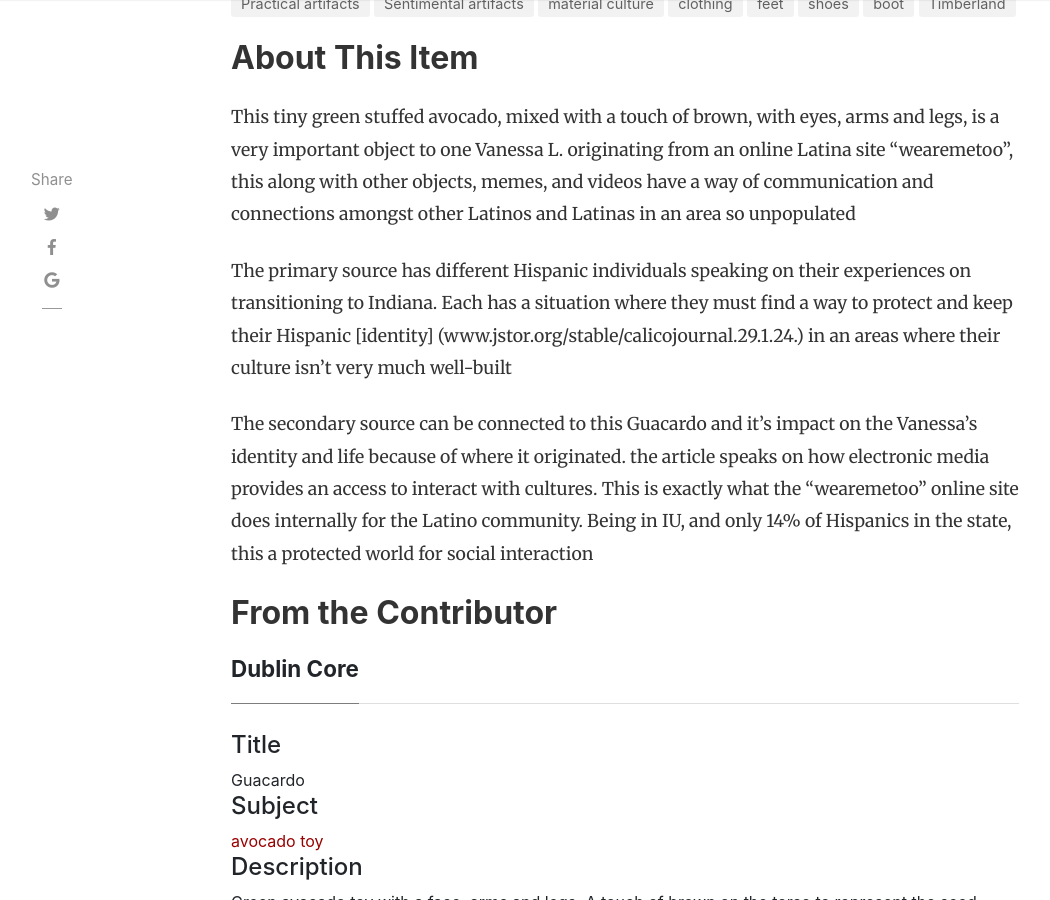
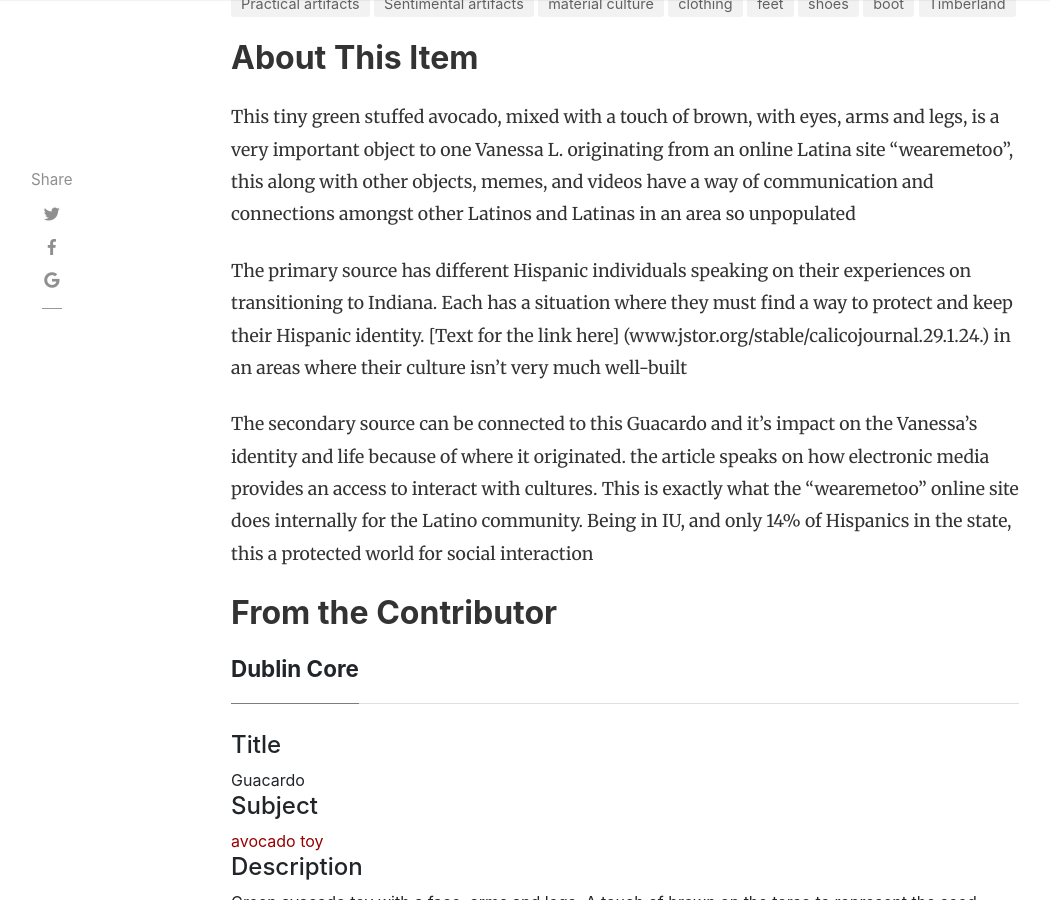
Before and after one commit to H301HistoryHarvest/H301HistoryHarvest, a Jekyll site: the page built from _items/2019-10-01-0006.md, in a window 1280 px wide and 900 px high, scrolled down 322 px. Shown: the whole window, without its empty margins (54-1104 px from the left). Built offline with Jekyll 4.4.1, drawn with Linux system fonts in a browser that asks for light colours; nearby versions of some CDN libraries; comment, search, counter and statistics services are not loaded.

Commit message:
Update 2019-10-01-0006.md

```diff
--- a/_items/2019-10-01-0006.md
+++ b/_items/2019-10-01-0006.md
@@ -18,7 +18,7 @@ tags: [ material culture, clothing, feet, shoes, boot, Timberland ]
 
 This tiny green stuffed avocado, mixed with a touch of brown, with eyes, arms and legs, is a very important object to one Vanessa L. originating from an online Latina site “wearemetoo”, this along with other objects, memes, and videos have a way of communication and connections amongst other Latinos and Latinas in an area so unpopulated
 
-The primary source has different Hispanic individuals speaking on their experiences on transitioning to Indiana. Each has a situation where they must find a way to protect and keep their Hispanic [identity] (www.jstor.org/stable/calicojournal.29.1.24.) in an areas where their culture isn’t very much well-built
+The primary source has different Hispanic individuals speaking on their experiences on transitioning to Indiana. Each has a situation where they must find a way to protect and keep their Hispanic identity. [Text for the link here] (www.jstor.org/stable/calicojournal.29.1.24.) in an areas where their culture isn’t very much well-built
 
 The secondary source can be connected to this Guacardo and it’s impact on the Vanessa’s identity and life because of where it originated. the article speaks on how electronic media provides an access to interact with cultures. This is exactly what the “wearemetoo” online site does internally for the Latino community. Being in IU, and only 14% of Hispanics in the state, this a protected world for social interaction
 
```
